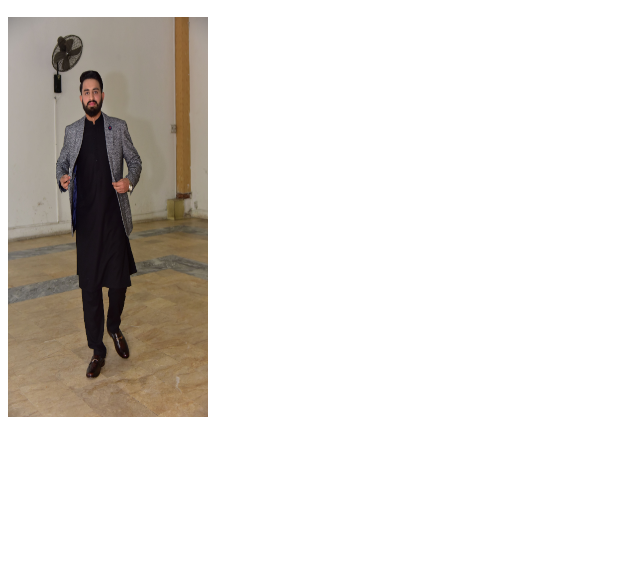
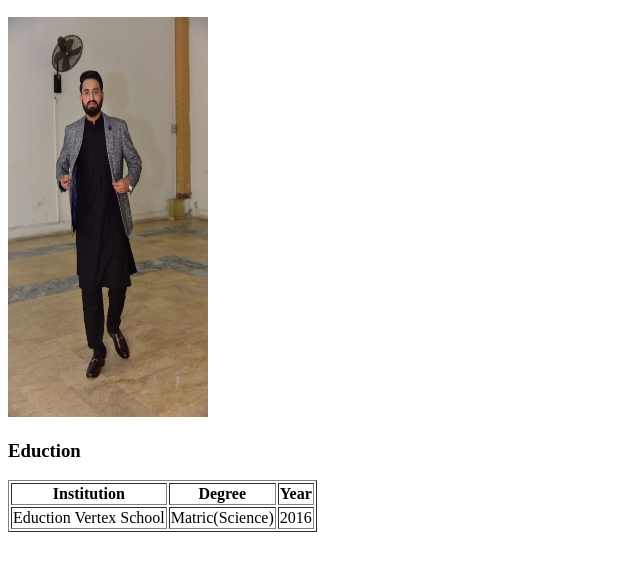
Before and after one commit to zainempiretech/icloudguru_wordpress, a plain HTML site: page Cv.html in a window 1280 px wide. Shown: the part 110-678 px from the top of the page, without its empty margins (0-640 px from the left). Drawn offline with Linux system fonts and the light colour scheme.

Commit message:
again update

```diff
--- a/Cv.html
+++ b/Cv.html
@@ -9,6 +9,19 @@
     <h1>Zain Ali</h1>
     <h2>Master of Computer Science  </h2>
     <img src="/LAL_7506.jpg" alt="Zain Ali" height="400px" width="200px">
+    <h3>Eduction</h3>
+    <table border="1px">
+        <tr>
+            <th>Institution</th>
+            <th>Degree</th>
+            <th>Year</th>
+        </tr>
+        <tr>
+            <td> Eduction Vertex School</td>
+            <td>Matric(Science)</td>
+            <td>2016</td>
+        </tr>
+    </table>
 
 
 </body>
```
